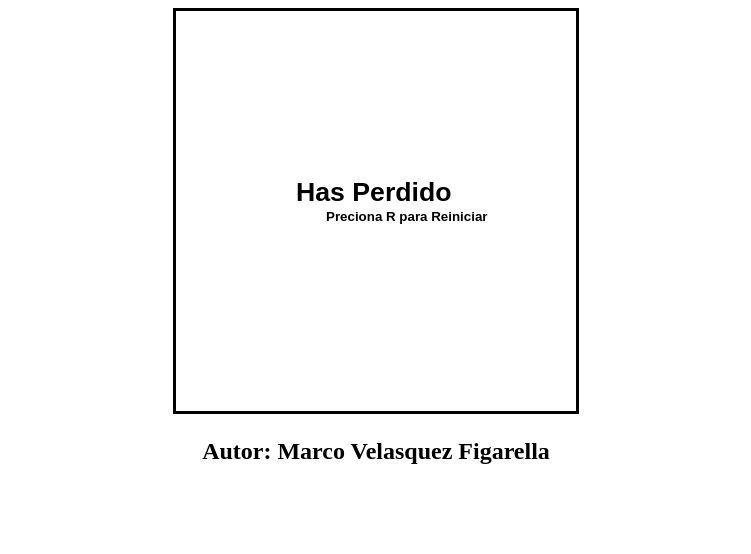
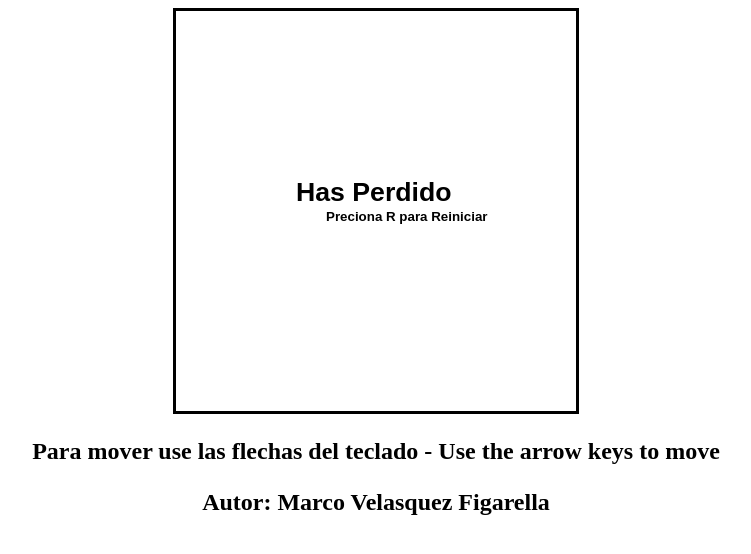
Before and after one commit to Marco90v/culebra, a plain HTML site: page index.htm in a window 1280 px wide. Shown: the whole page, without its empty margins (264-1015 px from the left). Drawn offline with Linux system fonts and the light colour scheme.

Commit message:
add info

```diff
--- a/index.htm
+++ b/index.htm
@@ -27,6 +27,7 @@
         <canvas id="juego"></canvas>
         <script src="cule.js"></script>
 
+        <div class="autor">Para mover use las flechas del teclado - Use the arrow keys to move</div>
         <div class="autor">Autor: Marco Velasquez Figarella</div>
 
     </body>
```
